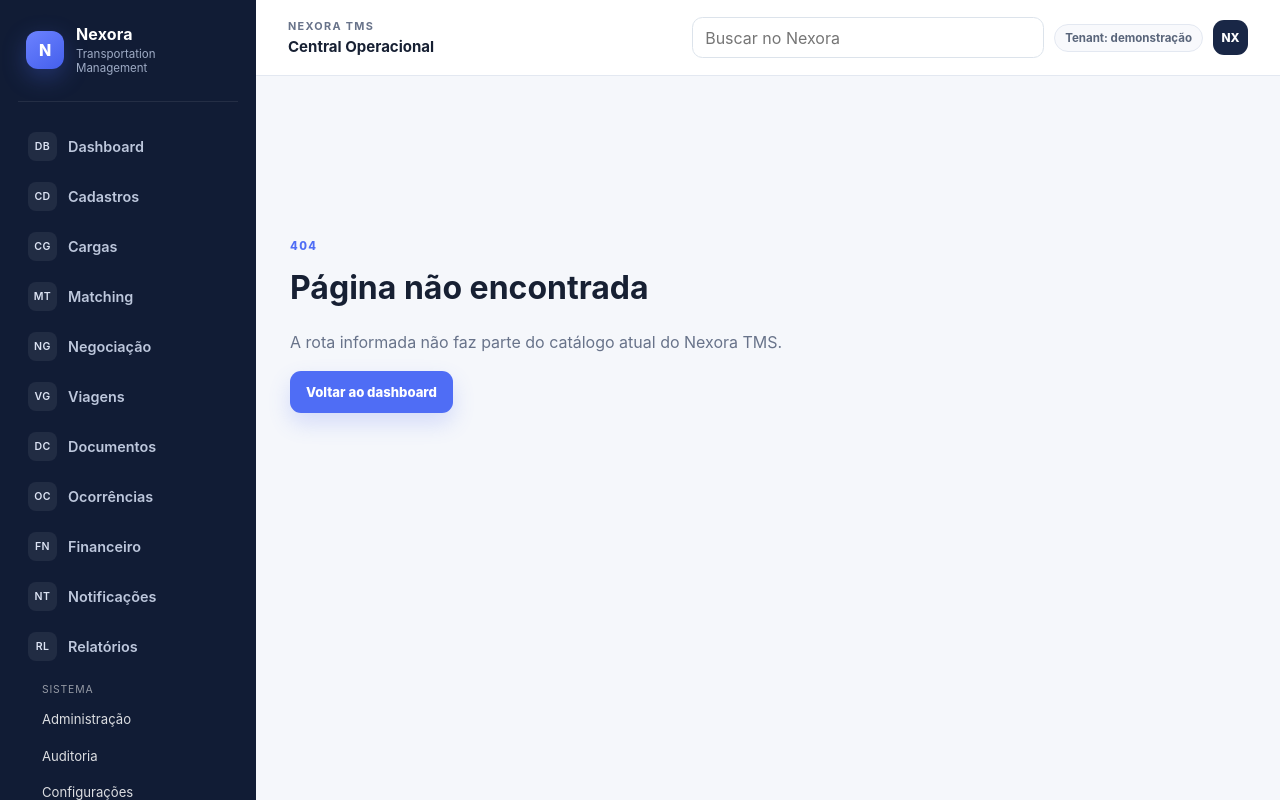
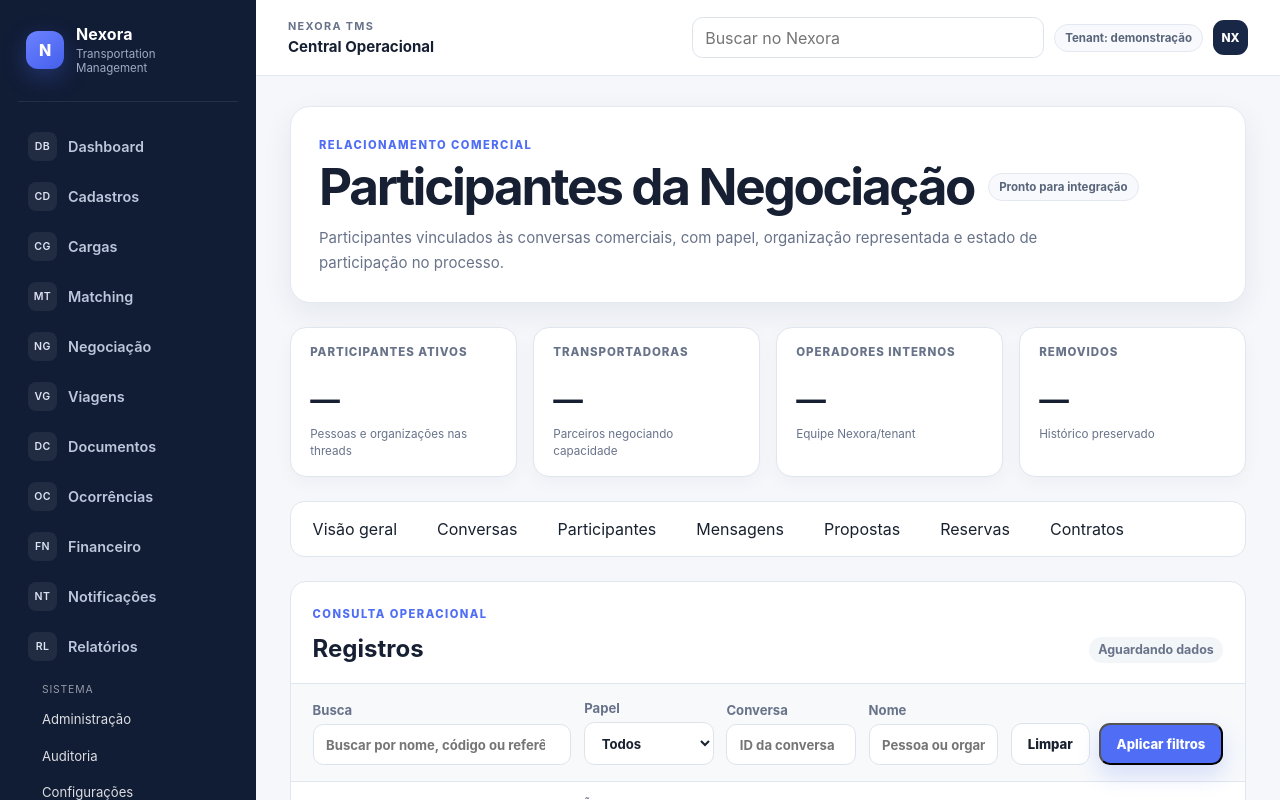
Before and after one commit to brunabarrichello/nexora-tms, a Next.js app in the folder apps/web/: page /negociacoes/participantes in a window 1280 px wide. Before the commit this address had no page. Shown: the top 800 px of the page. Built offline with nearby package versions, Linux system fonts and the light colour scheme.

Commit message:
feat(web): add Wave 0021 negotiation participants page

```diff
--- /dev/null
+++ b/apps/web/app/negociacoes/participantes/page.tsx
@@ -0,0 +1,49 @@
+import { OperationalPage } from '../../_components/operational-page';
+
+export const metadata = { title: 'Participantes da Negociação' };
+
+export default function Page() {
+  return (
+    <OperationalPage
+      eyebrow="Relacionamento comercial"
+      title="Participantes da Negociação"
+      description="Participantes vinculados às conversas comerciais, com papel, organização representada e estado de participação no processo."
+      metrics={[
+        { label: 'Participantes ativos', helper: 'Pessoas e organizações nas threads' },
+        { label: 'Transportadoras', helper: 'Parceiros negociando capacidade' },
+        { label: 'Operadores internos', helper: 'Equipe Nexora/tenant' },
+        { label: 'Removidos', helper: 'Histórico preservado' },
+      ]}
+      filters={[
+        {
+          label: 'Papel',
+          name: 'role',
+          options: ['operator', 'carrier', 'driver', 'commercial', 'observer'],
+        },
+        { label: 'Conversa', name: 'thread', placeholder: 'ID da conversa' },
+        { label: 'Nome', name: 'name', placeholder: 'Pessoa ou organização' },
+      ]}
+      columns={[
+        { key: 'name', label: 'Participante' },
+        { key: 'organization', label: 'Organização' },
+        { key: 'role', label: 'Papel' },
+        { key: 'thread', label: 'Conversa' },
+        { key: 'joinedAt', label: 'Entrada' },
+        { key: 'status', label: 'Status' },
+      ]}
+      tabs={[
+        { href: '/negociacoes', label: 'Visão geral' },
+        { href: '/negociacoes/conversas', label: 'Conversas' },
+        { href: '/negociacoes/participantes', label: 'Participantes' },
+        { href: '/negociacoes/mensagens', label: 'Mensagens' },
+        { href: '/matching/propostas', label: 'Propostas' },
+        { href: '/negociacoes/reservas', label: 'Reservas' },
+        { href: '/negociacoes/contratos', label: 'Contratos' },
+      ]}
+      integrationNotes={[
+        'Fonte planejada: negotiation_participants.',
+        'Participação histórica será preservada mesmo após encerramento da thread.',
+      ]}
+    />
+  );
+}
```
